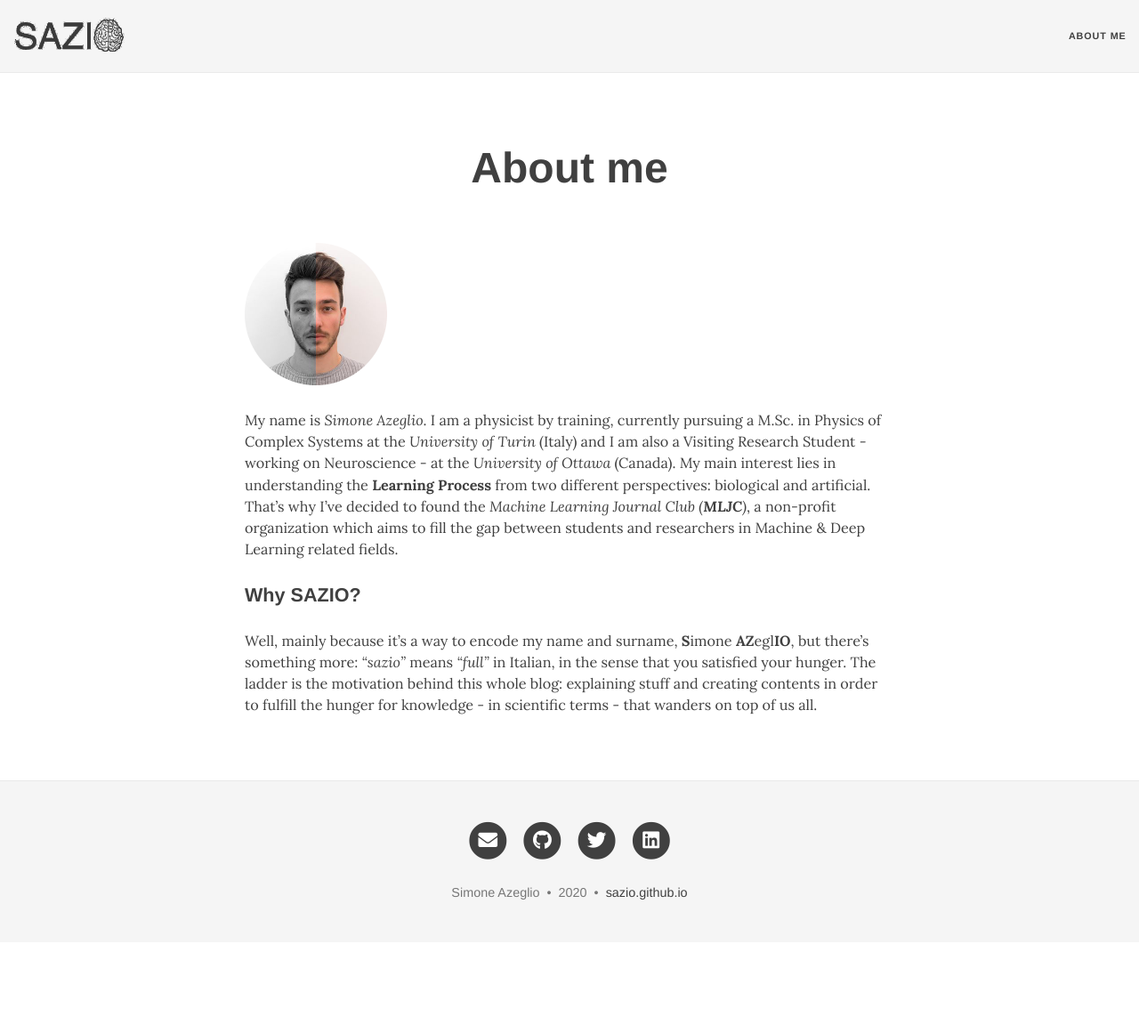
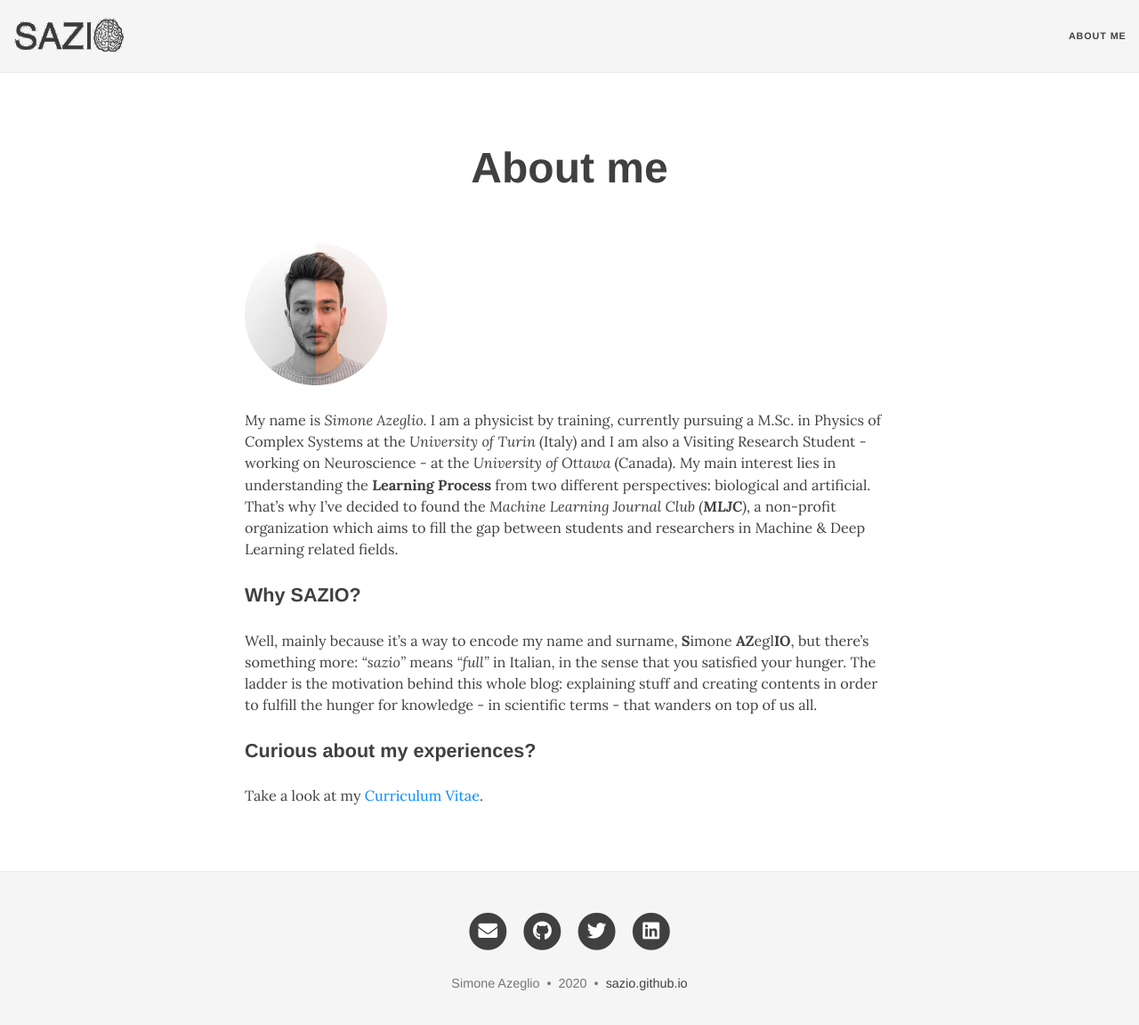
Before and after one commit to sazio/sazio___.github.io, a Jekyll site: the page built from aboutme.md, in a window 1280 px wide and 1162 px high. Shown: the top 1152 px of the window at 89% size. Built offline with Jekyll 4.4.1, drawn with Linux system fonts in a browser that asks for light colours; nearby versions of some CDN libraries.

Commit message:
Update aboutme.md

```diff
--- a/aboutme.md
+++ b/aboutme.md
@@ -10,3 +10,6 @@ My name is *Simone Azeglio*. I am a physicist by training, currently pursuing a
 
 ### Why SAZIO?
 Well, mainly because it's a way to encode my name and surname, **S**imone **AZ**egl**IO**, but there's something more: *"sazio"* means *"full"* in Italian, in the sense that you satisfied your hunger. The ladder is the motivation behind this whole blog: explaining stuff and creating contents in order to fulfill the hunger for knowledge - in scientific terms - that wanders on top of us all.
+
+### Curious about my experiences?
+Take a look at my [Curriculum Vitae](https://github.com/sazio/sazio.github.io/blob/master/assets/img/CV_Azeglio.pdf).
```
